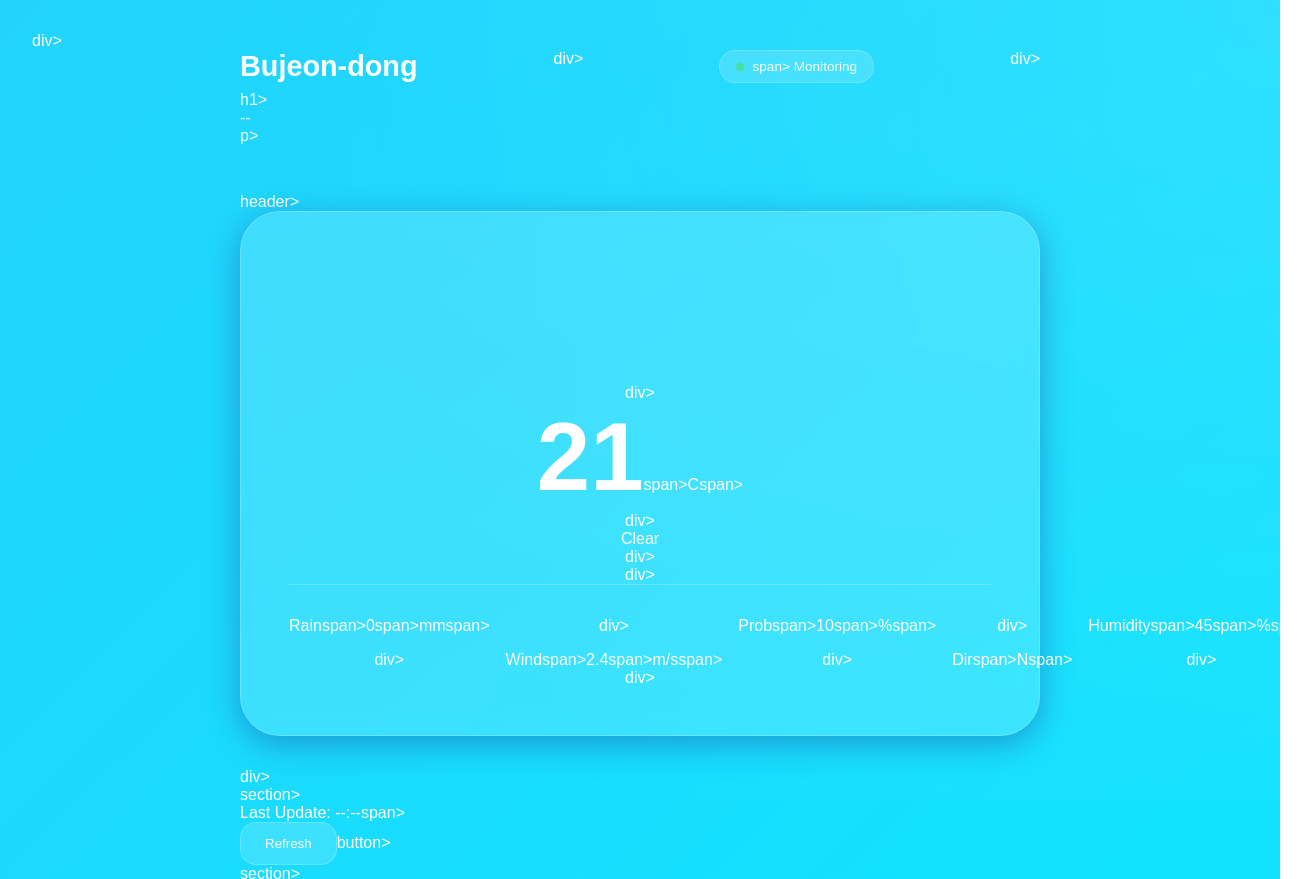
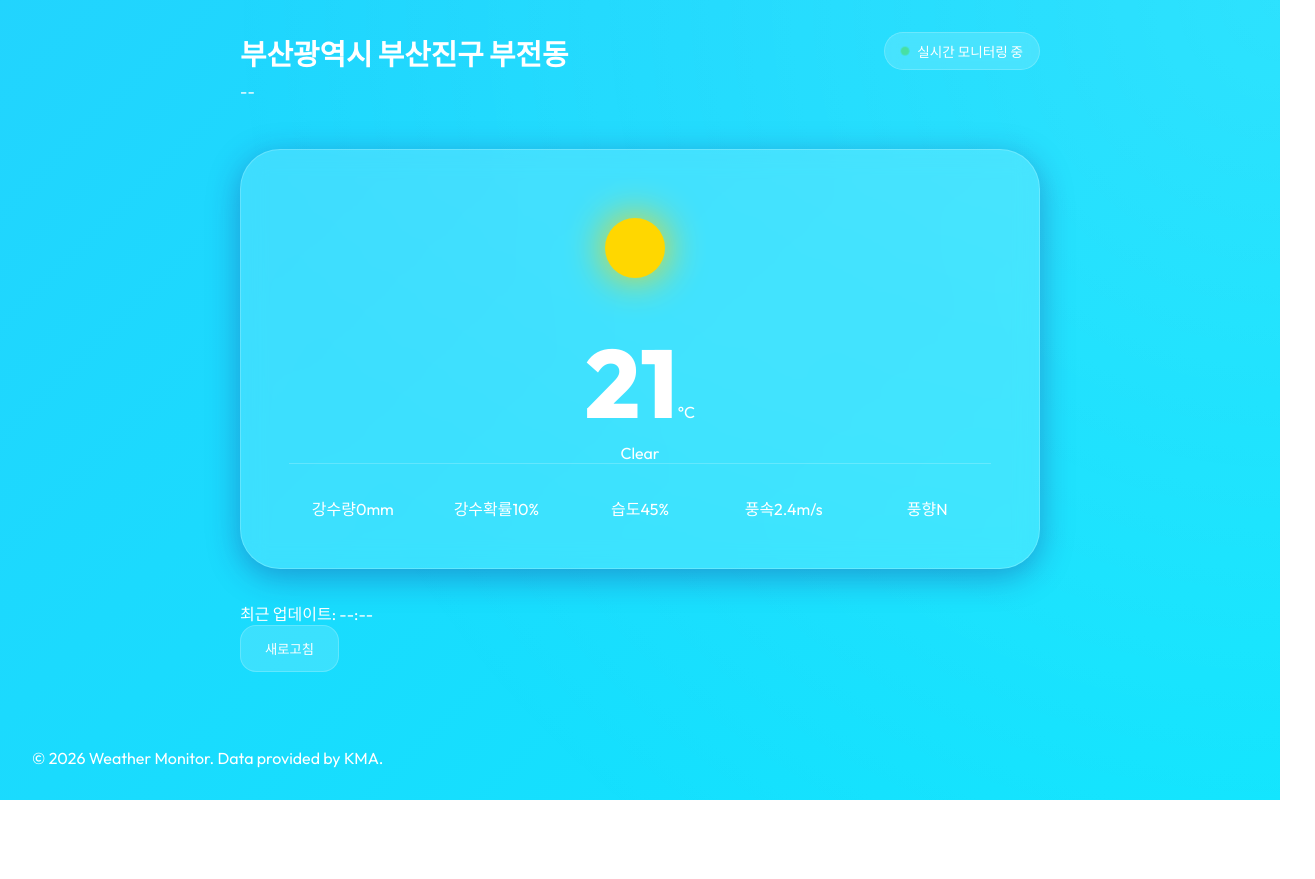
Before and after one commit to Rino2985/location-Weather, a plain HTML site: page index.html in a window 1280 px wide. Shown: the top 879 px of the page, 1315 px wide, since content can reach past the window. After the commit the page ends 800 px from the top, so only its background shows below. Drawn offline with Linux system fonts and the light colour scheme.

Commit message:
Update index.html

```diff
--- a/index.html
+++ b/index.html
@@ -1,49 +1,52 @@
 <!DOCTYPE html>
-<html lang="en">
+<html lang="ko">
 <head>
     <meta charset="UTF-8">
-        <title>Weather Monitor</title>
+    <meta name="viewport" content="width=device-width, initial-scale=1.0">
+    <title>부전동 실시간 날씨 모니터링</title>
     <link rel="stylesheet" href="style.css">
+    <link rel="preconnect" href="https://fonts.googleapis.com">
+    <link rel="preconnect" href="https://fonts.gstatic.com" crossorigin>
+    <link href="https://fonts.googleapis.com/css2?family=Outfit:wght@300;400;600;800&display=swap" rel="stylesheet">
+    <meta name="description" content="부산광역시 부산진구 부전동의 실시간 기상 상태를 모니터링합니다.">
 </head>
 <body>
     <div id="app" class="weather-clear">
-                <div class="overlay"></div>div>
+        <div class="overlay"></div>
         <main class="container">
             <header class="header">
                 <div class="location-info">
-                                                                      <h1 id="location-name">Bujeon-dong</h1>h1>
-                                                                      <p id="current-time">--</p>p>
-                                                </div>div>
+                    <h1 id="location-name">부산광역시 부산진구 부전동</h1>
+                    <p id="current-time">--</p>
+                </div>
                 <div class="status-badge" id="update-status">
-                                                                      <span class="status-dot"></span>span>
-                                                                      Monitoring
-                                                </div>div>
-                              </header>header>
+                    <span class="status-dot"></span>
+                    실시간 모니터링 중
+                </div>
+            </header>
             <section class="main-weather">
                 <div class="weather-card glass">
                     <div class="weather-main-info">
-                                                                                                <div class="weather-icon-container" id="weather-icon"></div>div>
-                                                                                                <div class="temp-container"><span id="current-temp" class="temp">--</span>span><span class="unit">C</span>span></div>div>
-                                                                                                <div class="weather-desc" id="weather-desc">Loading...</div>div>
-                                                                      </div>div>
+                        <div class="weather-icon-container" id="weather-icon"><div class="sun"></div></div>
+                        <div class="temp-container"><span id="current-temp" class="temp">--</span><span class="unit">°C</span></div>
+                        <div class="weather-desc" id="weather-desc">데이터를 불러오는 중...</div>
+                    </div>
                     <div class="weather-details-grid">
-                                                                                                <div class="detail-item"><span class="label">Rain</span>span><span id="rain-amount" class="value">--</span>span><span class="sub-unit">mm</span>span></div>div>
-                                                                                                <div class="detail-item"><span class="label">Prob</span>span><span id="pop-chance" class="value">--</span>span><span class="sub-unit">%</span>span></div>div>
-                                                                                                <div class="detail-item"><span class="label">Humidity</span>span><span id="humidity" class="value">--</span>span><span class="sub-unit">%</span>span></div>div>
-                                                                                                <div class="detail-item"><span class="label">Wind</span>span><span id="wind-speed" class="value">--</span>span><span class="sub-unit">m/s</span>span></div>div>
-                                                                                                <div class="detail-item"><span class="label">Dir</span>span><span id="wind-direction" class="value">--</span>span></div>div>
-                                                                      </div>div>
-                                                </div>div>
-                              </section>section>
+                        <div class="detail-item"><span class="label">강수량</span><span id="rain-amount" class="value">--</span><span class="sub-unit">mm</span></div>
+                        <div class="detail-item"><span class="label">강수확률</span><span id="pop-chance" class="value">--</span><span class="sub-unit">%</span></div>
+                        <div class="detail-item"><span class="label">습도</span><span id="humidity" class="value">--</span><span class="sub-unit">%</span></div>
+                        <div class="detail-item"><span class="label">풍속</span><span id="wind-speed" class="value">--</span><span class="sub-unit">m/s</span></div>
+                        <div class="detail-item"><span class="label">풍향</span><span id="wind-direction" class="value">--</span></div>
+                    </div>
+                </div>
+            </section>
             <section class="forecast-hint">
-                                                <p>Last Update: <span id="last-update-time">--:--</span>span></p>
-                                              <button id="refresh-btn" class="refresh-btn">Refresh</button>button>
-                              </section>section>
-                </main>main>
-              <footer class="footer"><p>&copy; 2026 Weather Monitor. Data provided by KMA.</p></footer>footer>
-      </div>div>
+                <p>최근 업데이트: <span id="last-update-time">--:--</span></p>
+                <button id="refresh-btn" class="refresh-btn">새로고침</button>
+            </section>
+        </main>
+        <footer class="footer"><p>&copy; 2026 Weather Monitor. Data provided by KMA.</p></footer>
+    </div>
     <script src="app.js"></script>
 </body>
-</html>html></p></p>
-</body></title>
-  </head>
+</html>
```
Lines whose indentation alone changed are shown as unchanged.
